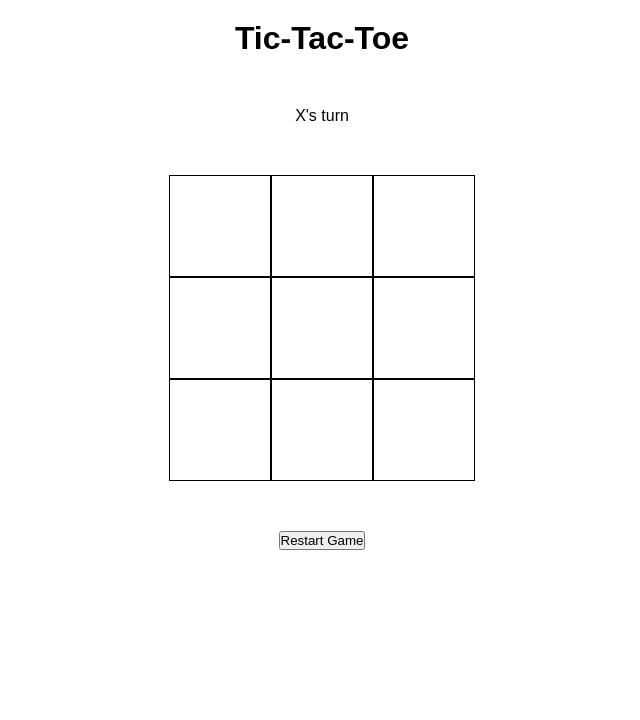
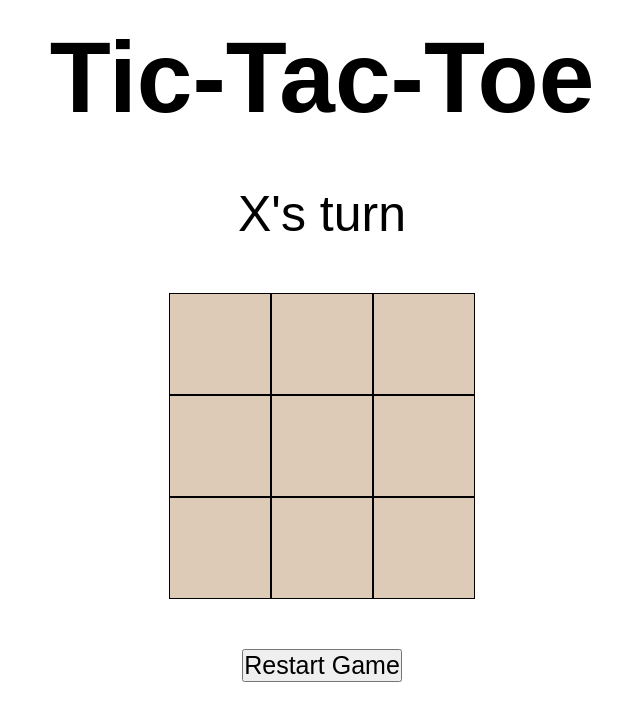
Before and after one commit to itsMe-ThatOneGuy/tic-tac-toe, a plain HTML site: page index.html in a window 1280 px wide. Shown: the whole page, without its empty margins (318-958 px from the left). Drawn offline with Linux system fonts and the light colour scheme.

Commit message:
added more styling

```diff
--- a/style.css
+++ b/style.css
@@ -11,8 +11,13 @@ body {
 }
 
 header {
+    font-size: 50px;
     text-align: center;
     margin: 20px 0 50px 0;
+}
+
+.message-container {
+    font-size: 50px;
 }
 
 .game-container {
@@ -20,6 +25,7 @@ header {
     grid-template-columns: repeat(3, auto);
     width: 306px;
     margin: 50px auto;
+    background-color: #DECBB7;
 }
 
 .cell {
@@ -35,3 +41,7 @@ header {
     display: flex;
     justify-content: center;
 }
+
+.restart-button {
+    font-size: 25px;
+}
```
